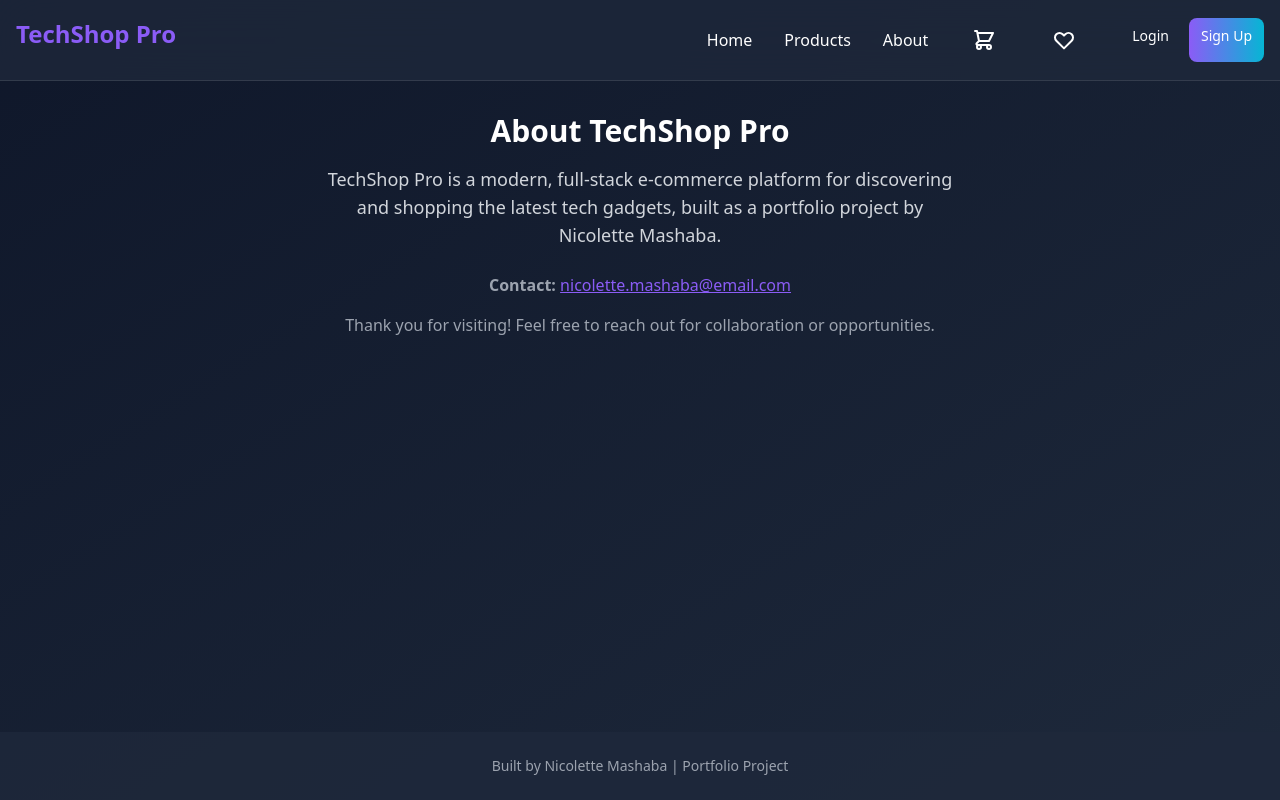
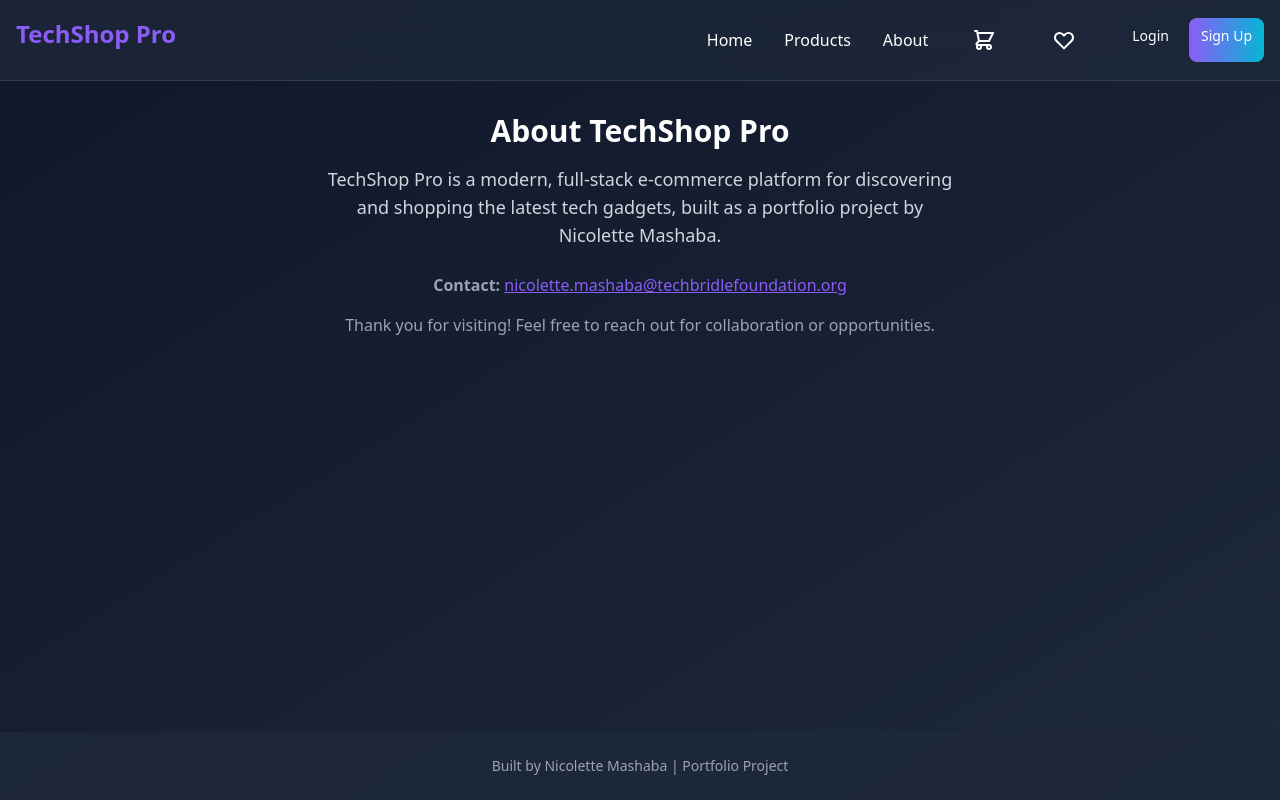
Before and after one commit to NickiMash17/techshop-pro, a React (Vite) app in the folder frontend/: page /about in a window 1280 px wide. Built offline with nearby package versions, Linux system fonts and the light colour scheme.

Commit message:
Update contact email on About page to nicolette.mashaba@techbridlefoundation.org

```diff
--- a/frontend/src/pages/About.jsx
+++ b/frontend/src/pages/About.jsx
@@ -13,7 +13,7 @@ const About = () => (
         TechShop Pro is a modern, full-stack e-commerce platform for discovering and shopping the latest tech gadgets, built as a portfolio project by Nicolette Mashaba.
       </p>
       <p className="mb-4 text-gray-400">
-        <strong>Contact:</strong> <a href="mailto:nicolette.mashaba@email.com" className="text-primary underline">nicolette.mashaba@email.com</a>
+        <strong>Contact:</strong> <a href="mailto:nicolette.mashaba@techbridlefoundation.org" className="text-primary underline">nicolette.mashaba@techbridlefoundation.org</a>
       </p>
       <p className="text-gray-400">Thank you for visiting! Feel free to reach out for collaboration or opportunities.</p>
     </div>
```
